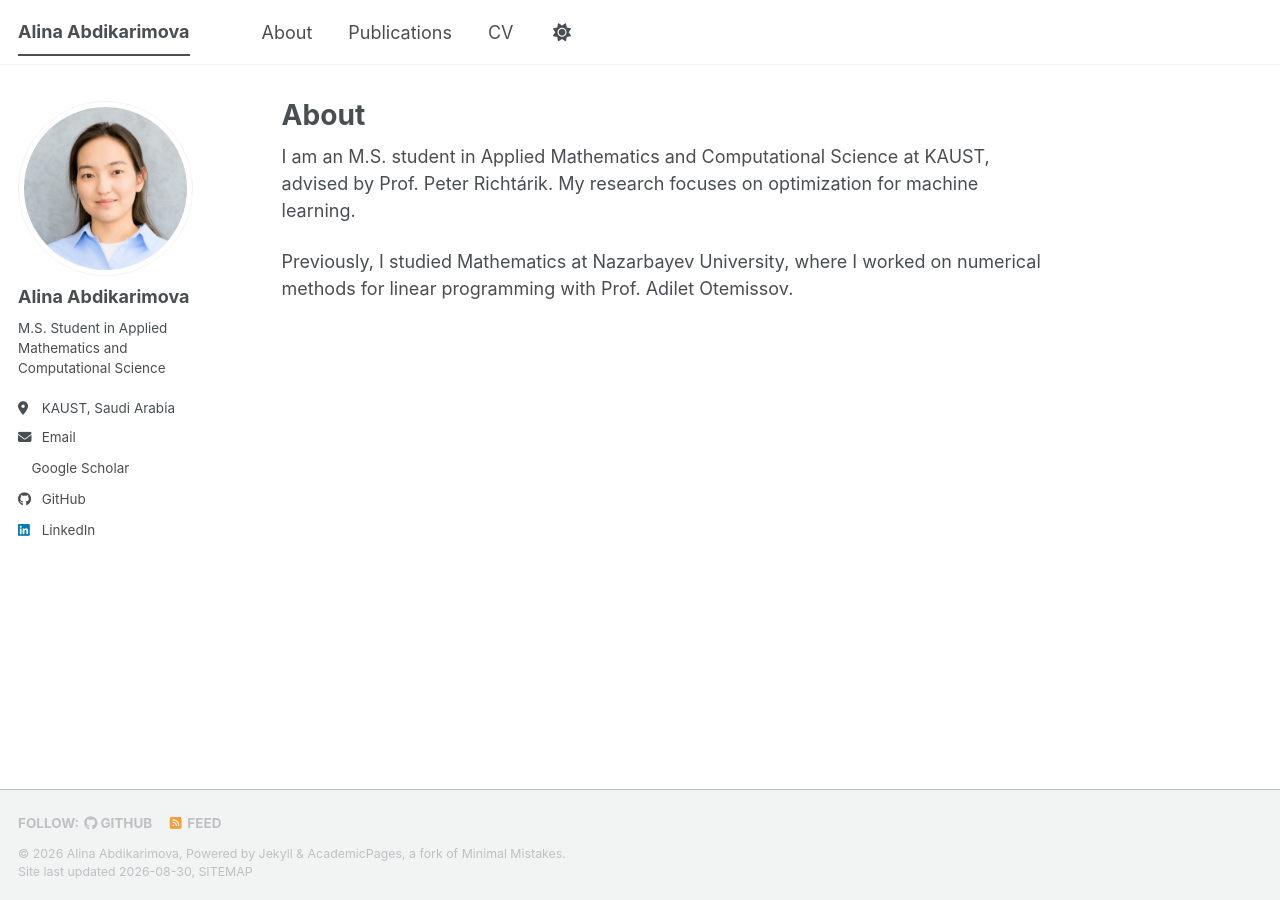
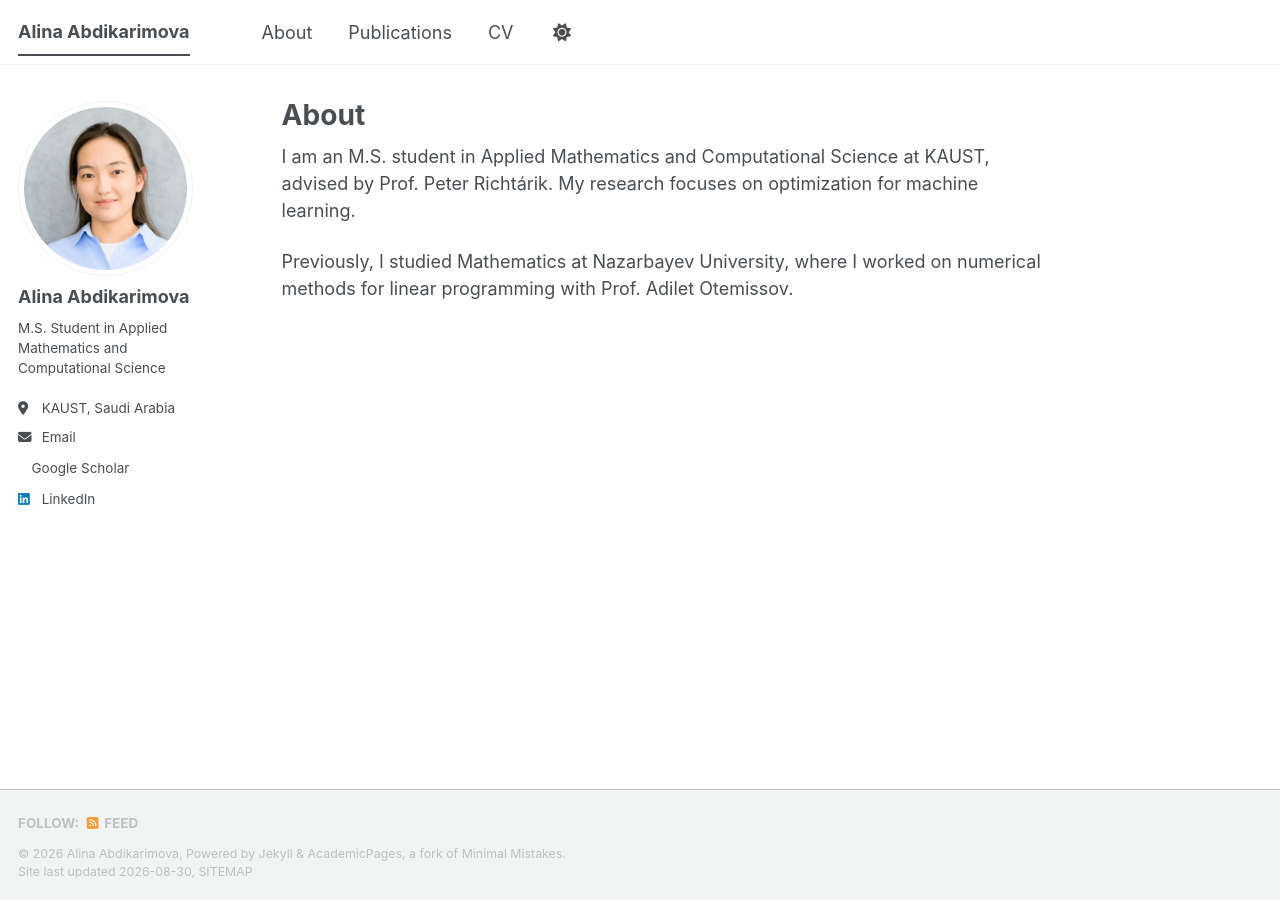
Before and after one commit to alinaabdikarimova/alinaabdikarimova.github.io, a Jekyll site: the page built from _pages/about.md, in a window 1280 px wide. Built offline with Jekyll 4.4.1, drawn with Linux system fonts in a browser that asks for light colours; a style sheet for code colours, icons or effects is not loaded.

Commit message:
Update _config.yml
Comment out GitHub username in configuration.

```diff
--- a/_config.yml
+++ b/_config.yml
@@ -51,7 +51,7 @@ author:
   bitbucket        : # Username - Update with your username on the site
   codepen          : # Username
   dribbble         : # Username
-  github           : "alinaabdikarimova"
+  github           : #"alinaabdikarimova"
   kaggle           : # Username
   stackoverflow    : # User number or user number and name (i.e., use "1" or "1/jeff-atwood")
 
```
